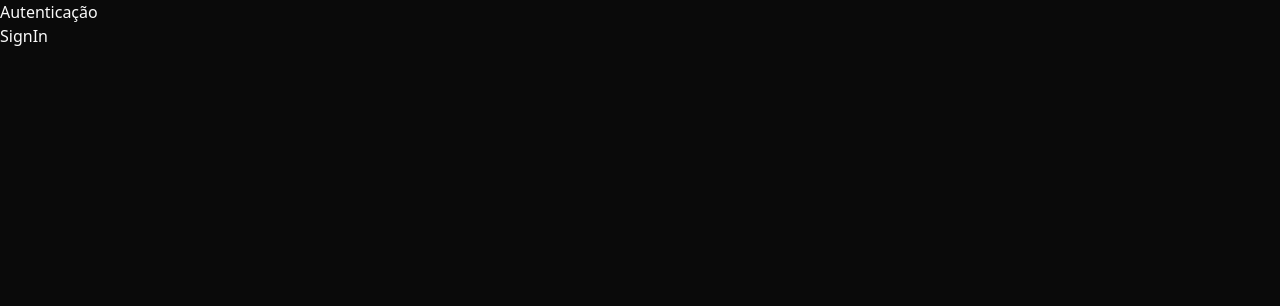
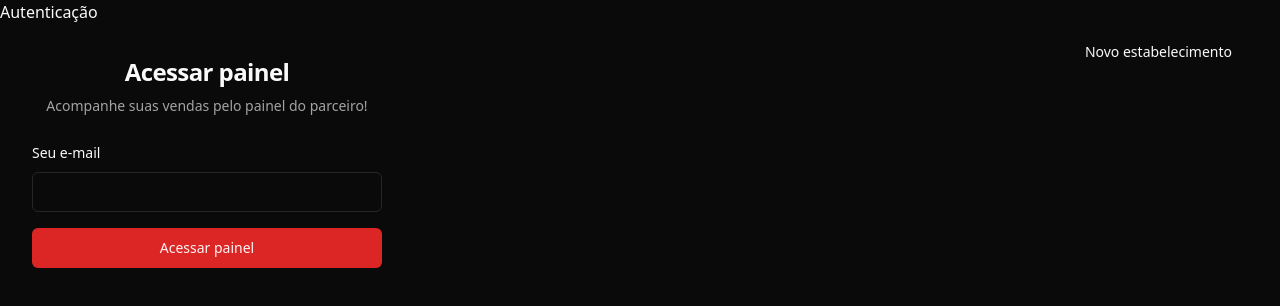
Before and after one commit to wesleywcr/dashboard-pizzashop, a React (Vite) app: page /sign-in in a window 1280 px wide. Shown: the top 306 px of the page. Built offline with nearby package versions, Linux system fonts and the light colour scheme.

Commit message:
feat: add new pages auth

```diff
--- a/src/pages/auth/sign-in.tsx
+++ b/src/pages/auth/sign-in.tsx
@@ -1,10 +1,74 @@
 import { Helmet } from 'react-helmet-async'
+import { useForm } from 'react-hook-form'
+import { Link } from 'react-router-dom'
+import { toast } from 'sonner'
+import { z } from 'zod'
+
+import { Button } from '@/components/ui/button'
+import { Input } from '@/components/ui/input'
+import { Label } from '@/components/ui/label'
+
+const signInForm = z.object({
+  email: z.string().email(),
+})
+
+type SignInForm = z.infer<typeof signInForm>
 
 export function SignIn() {
+  const {
+    register,
+    handleSubmit,
+    formState: { isSubmitting },
+  } = useForm<SignInForm>()
+
+  async function handleSignIn(data: SignInForm) {
+    try {
+      await new Promise((resolve) => setTimeout(resolve, 2000))
+
+      toast.success('Enviamos um link de autenticação para seu e-mail.', {
+        action: {
+          label: 'Reenviar',
+          onClick: () => {
+            handleSignIn(data)
+          },
+        },
+      })
+    } catch (error) {
+      toast.error('Credenciais inválidas.')
+    }
+  }
+
   return (
     <>
       <Helmet title="Login" />
-      <h1>SignIn</h1>
+
+      <div className="p-8">
+        <Button variant="ghost" asChild className="absolute right-8 top-8">
+          <Link to="/sign-up">Novo estabelecimento</Link>
+        </Button>
+
+        <div className="flex w-[350px] flex-col justify-center gap-6">
+          <div className="flex flex-col gap-2 text-center">
+            <h1 className="text-2xl font-semibold tracking-tight">
+              Acessar painel
+            </h1>
+            <p className="text-sm text-muted-foreground">
+              Acompanhe suas vendas pelo painel do parceiro!
+            </p>
+          </div>
+
+          <form className="space-y-4" onSubmit={handleSubmit(handleSignIn)}>
+            <div className="space-y-2">
+              <Label htmlFor="email">Seu e-mail</Label>
+              <Input id="email" type="email" {...register('email')} />
+            </div>
+
+            <Button disabled={isSubmitting} className="w-full" type="submit">
+              Acessar painel
+            </Button>
+          </form>
+        </div>
+      </div>
     </>
   )
 }
--- /dev/null
+++ b/src/pages/auth/sign-up.tsx
@@ -0,0 +1,113 @@
+import { Helmet } from 'react-helmet-async'
+import { useForm } from 'react-hook-form'
+import { Link, useNavigate } from 'react-router-dom'
+import { toast } from 'sonner'
+import { z } from 'zod'
+
+import { Button } from '@/components/ui/button'
+import { Input } from '@/components/ui/input'
+import { Label } from '@/components/ui/label'
+
+const signUpForm = z.object({
+  restaurantName: z.string(),
+  managerName: z.string(),
+  phone: z.string(),
+  email: z.string().email(),
+})
+
+type SignUpForm = z.infer<typeof signUpForm>
+
+export function SignUp() {
+  const navigate = useNavigate()
+
+  const {
+    register,
+    handleSubmit,
+    formState: { isSubmitting },
+  } = useForm<SignUpForm>()
+
+  async function handleSignUp(data: SignUpForm) {
+    try {
+      console.log(data)
+
+      await new Promise((resolve) => setTimeout(resolve, 2000))
+
+      toast.success('Restaurante cadastrado com sucesso!', {
+        action: {
+          label: 'Login',
+          onClick: () => navigate('/sign-in'),
+        },
+      })
+    } catch (error) {
+      toast.error('Erro ao cadastrar restaurante.')
+    }
+  }
+
+  return (
+    <>
+      <Helmet title="Cadastro" />
+
+      <div className="p-8">
+        <Button variant="ghost" asChild className="absolute right-8 top-8">
+          <Link to="/sign-in">Fazer login</Link>
+        </Button>
+
+        <div className="flex w-[350px] flex-col justify-center gap-6">
+          <div className="flex flex-col gap-2 text-center">
+            <h1 className="text-2xl font-semibold tracking-tight">
+              Criar conta grátis
+            </h1>
+            <p className="text-sm text-muted-foreground">
+              Seja um parceiro e comece suas vendas!
+            </p>
+          </div>
+
+          <form className="space-y-4" onSubmit={handleSubmit(handleSignUp)}>
+            <div className="space-y-2">
+              <Label htmlFor="restaurantName">Nome do estabelecimento</Label>
+              <Input
+                id="restaurantName"
+                type="text"
+                {...register('restaurantName')}
+              />
+            </div>
+
+            <div className="space-y-2">
+              <Label htmlFor="managerName">Seu nome</Label>
+              <Input
+                id="managerName"
+                type="text"
+                {...register('managerName')}
+              />
+            </div>
+
+            <div className="space-y-2">
+              <Label htmlFor="email">Seu e-mail</Label>
+              <Input id="email" type="email" {...register('email')} />
+            </div>
+
+            <div className="space-y-2">
+              <Label htmlFor="phone">Seu celular</Label>
+              <Input id="phone" type="tel" {...register('phone')} />
+            </div>
+
+            <Button disabled={isSubmitting} className="w-full" type="submit">
+              Finalizar cadastro
+            </Button>
+
+            <p className="px-6 text-center text-sm leading-relaxed text-muted-foreground">
+              Ao continuar, você concorda com nossos{' '}
+              <a href="" className="underline underline-offset-4">
+                termos de serviço
+              </a>{' '}
+              e{' '}
+              <a href="" className="underline underline-offset-4">
+                políticas de privacidade
+              </a>
+            </p>
+          </form>
+        </div>
+      </div>
+    </>
+  )
+}
```
